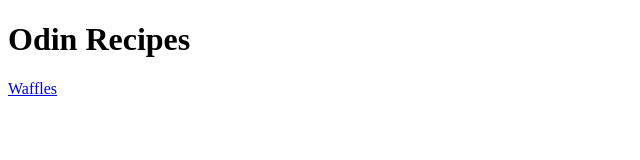
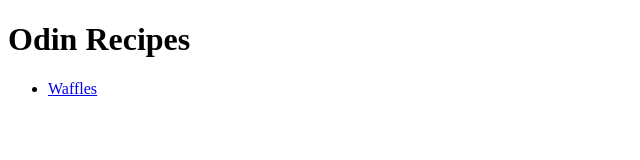
Before and after one commit to bernardouribe98/odin-recipes, a plain HTML site: page index.html in a window 1280 px wide. Shown: the whole page, without its empty margins (0-640 px from the left). Drawn offline with Linux system fonts and the light colour scheme.

Commit message:
Add list structure to index.html

```diff
--- a/index.html
+++ b/index.html
@@ -8,6 +8,8 @@
 </head>
 <body>
     <h1>Odin Recipes</h1>
-    <a href="./recipes/waffles.html"> Waffles</a>
+    <ul>
+        <li><a href="./recipes/waffles.html"> Waffles</a></li>
+    </ul>
 </body>
 </html>
```
